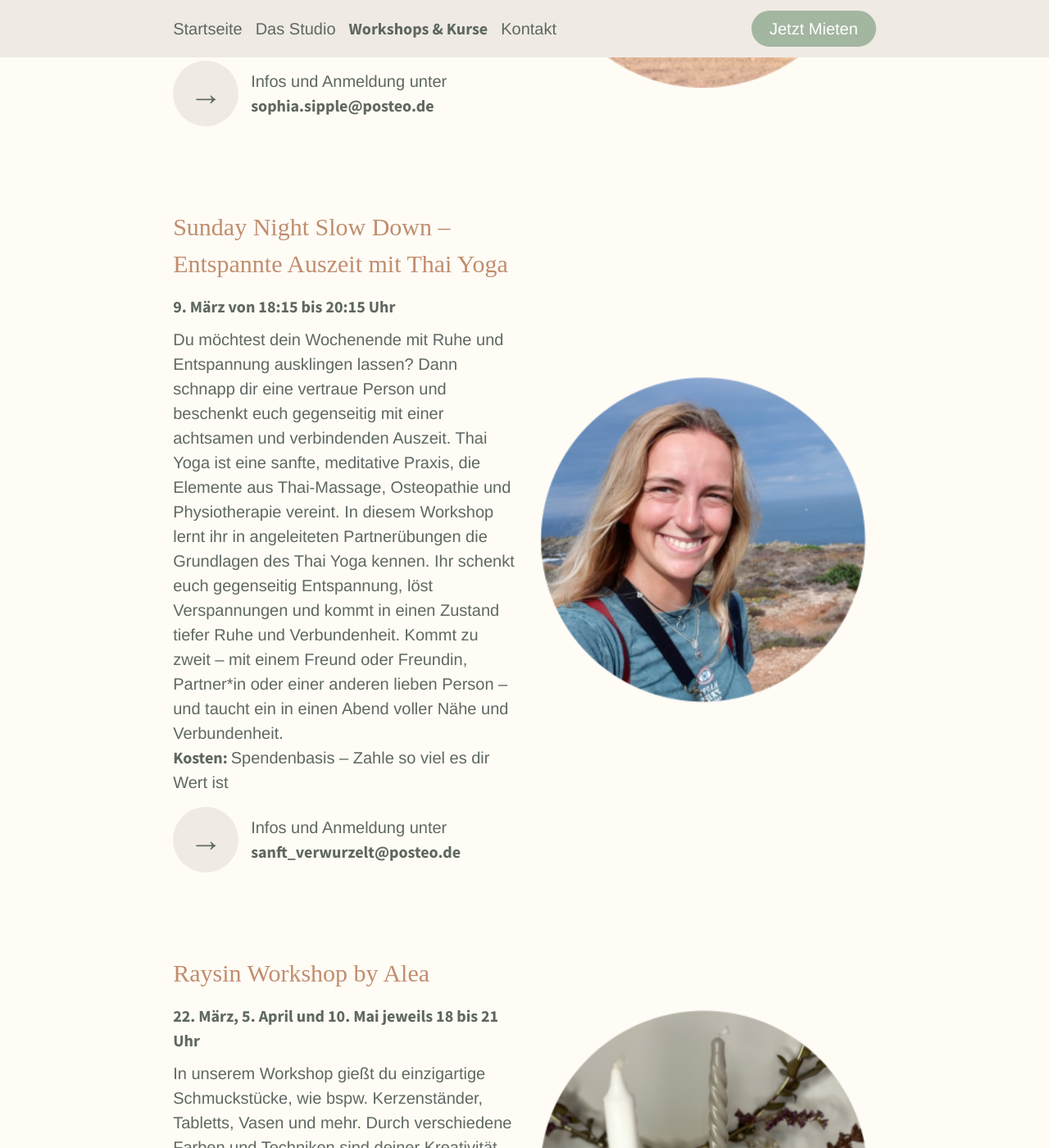
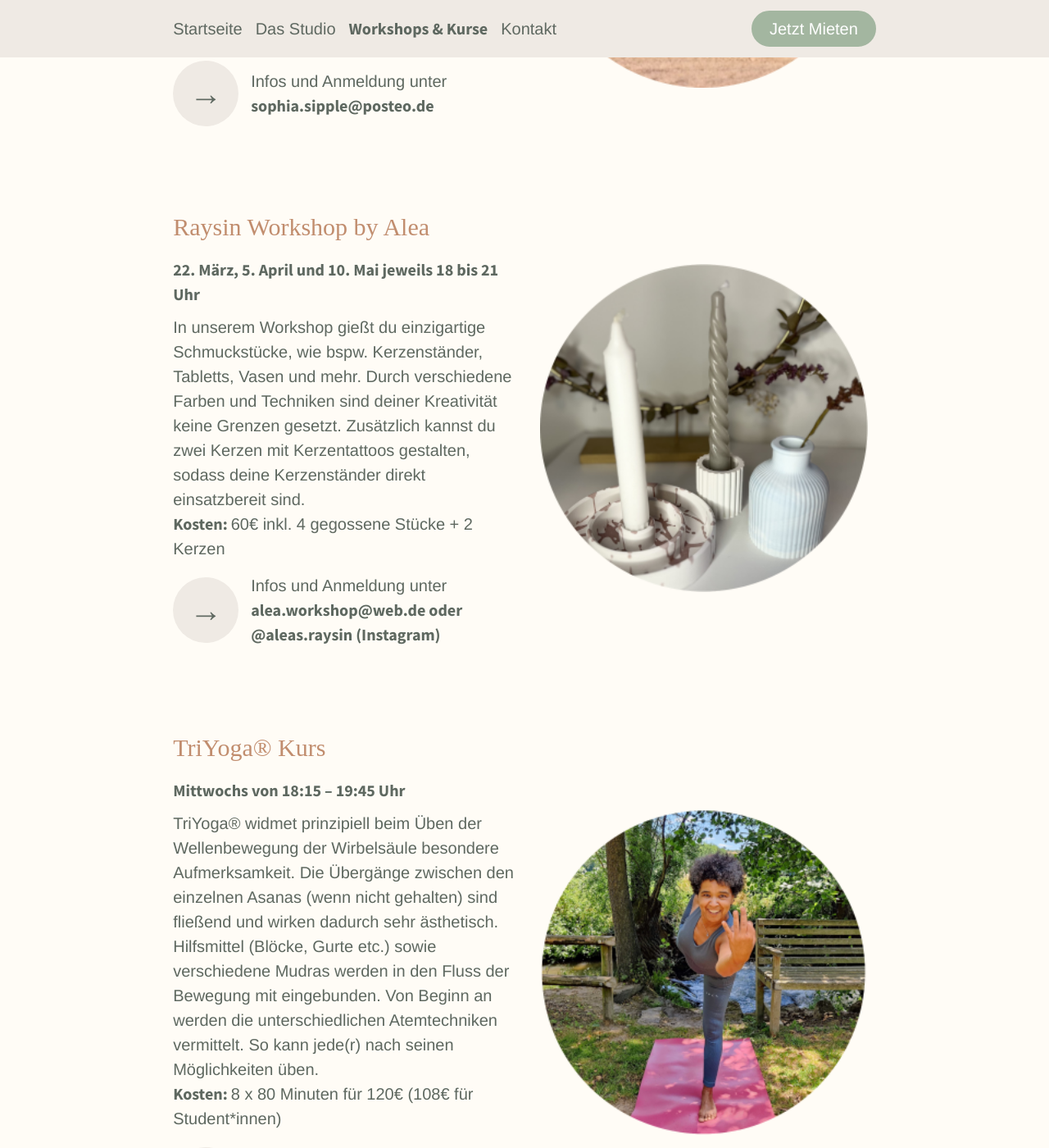
Before and after one commit to sonjafeitsch/meine-nische-website, a Jekyll site: the page built from kurse.html, in a window 1280 px wide and 1400 px high, scrolled down 2985 px. Shown: the whole window at 82% size. Built offline with Jekyll 4.4.1, drawn with Linux system fonts in a browser that asks for light colours; some web fonts are replaced.

Commit message:
update events

```diff
--- a/kurse.html
+++ b/kurse.html
@@ -40,18 +40,6 @@ events:
     weich und tiefenentspannt werden."
     costs: "10-20 Euro (zahle soviel du kannst und möchtest)"
     address: "sophia.sipple@posteo.de"
-  - name: "Sunday Night Slow Down – Entspannte Auszeit mit Thai Yoga"
-    image: thaiYoga.png
-    time: 9. März von 18:15 bis 20:15 Uhr
-    description: "Du möchtest dein Wochenende mit Ruhe und Entspannung ausklingen lassen?
-    Dann schnapp dir eine vertraue Person und beschenkt euch gegenseitig mit einer achtsamen und verbindenden Auszeit.
-    Thai Yoga ist eine sanfte, meditative Praxis, die Elemente aus Thai-Massage, Osteopathie und Physiotherapie
-    vereint. In diesem Workshop lernt ihr in angeleiteten Partnerübungen die Grundlagen des Thai Yoga kennen.
-    Ihr schenkt euch gegenseitig Entspannung, löst Verspannungen und kommt in einen Zustand tiefer Ruhe und Verbundenheit.
-    Kommt zu zweit – mit einem Freund oder Freundin, Partner*in oder einer anderen lieben Person – und
-    taucht ein in einen Abend voller Nähe und Verbundenheit."
-    costs: "Spendenbasis – Zahle so viel es dir Wert ist"
-    address: "sanft_verwurzelt@posteo.de"
   - name: "Raysin Workshop by Alea"
     image: raysin.png
     time: 22. März, 5. April und 10. Mai jeweils 18 bis 21 Uhr
```
